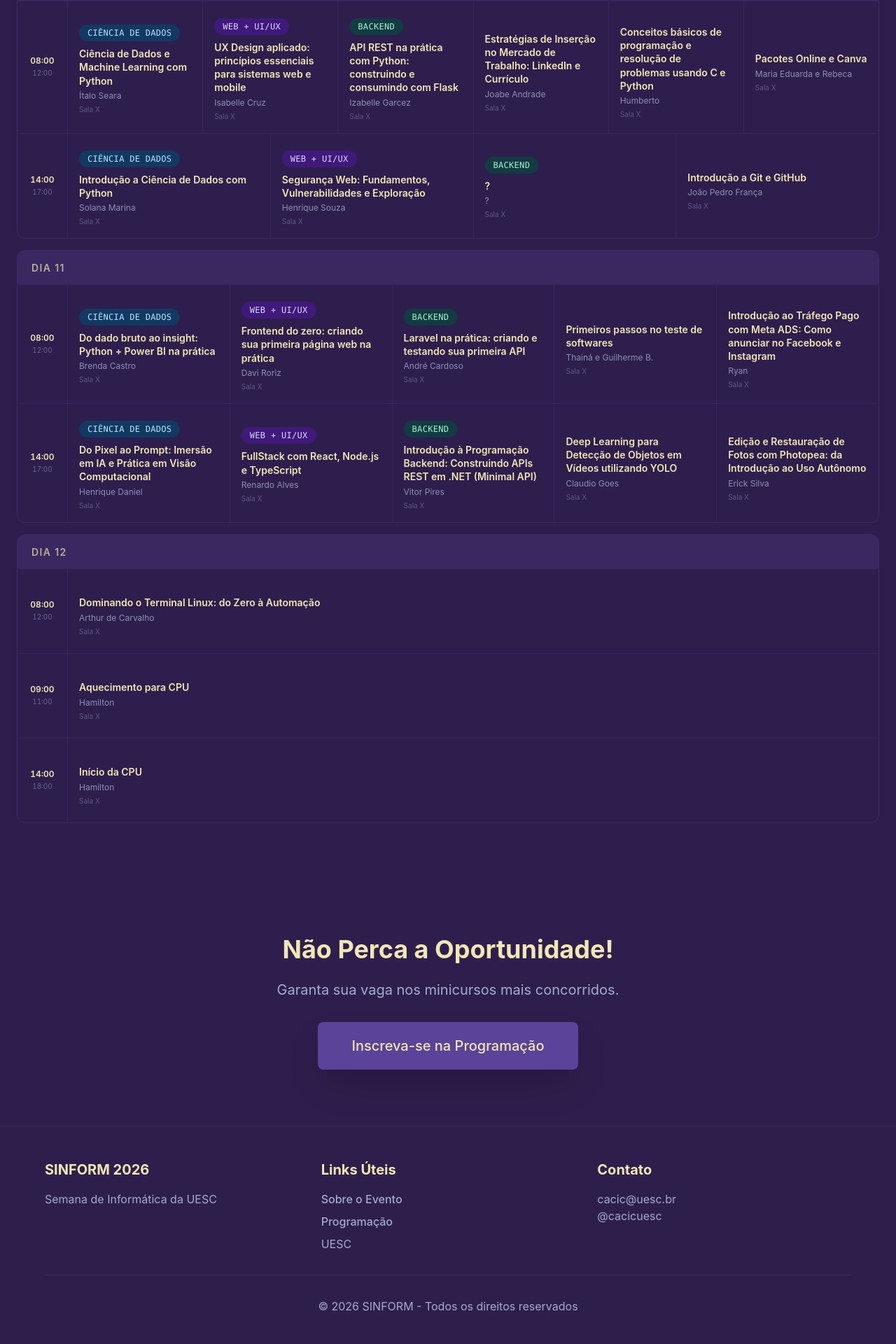
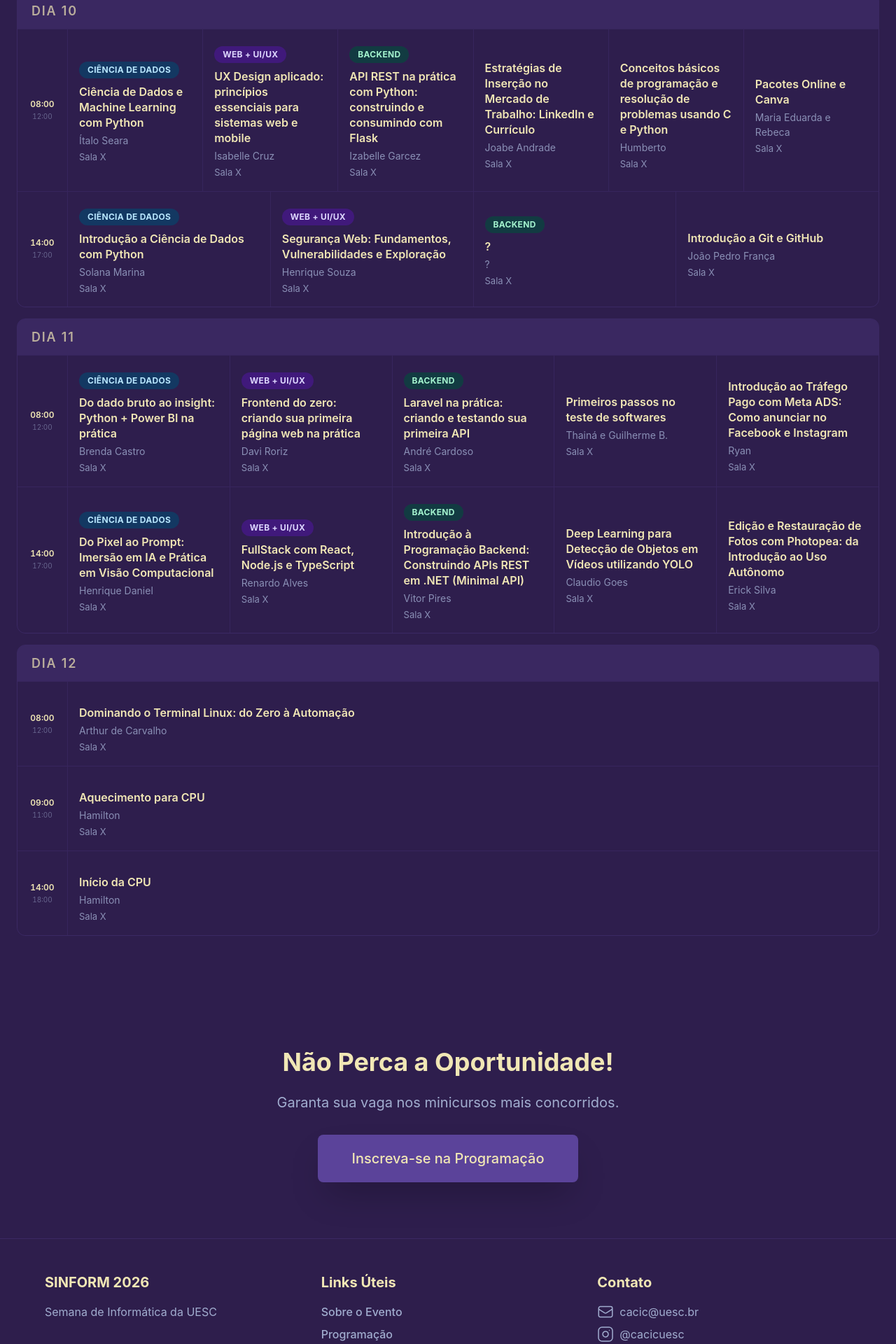
Before and after one commit to artsarchive/sinform-site, a React (Vite) app: page / in a window 1280 px wide. Shown: the part 2613-4533 px from the top of the page at 70% size. Built offline with nearby package versions, Linux system fonts and the light colour scheme.

Commit message:
feat: alter footer and light mode

```diff
--- a/src/app/App.tsx
+++ b/src/app/App.tsx
@@ -18,7 +18,7 @@ export default function App() {
   };
 
   return (
-    <div className={`min-h-screen transition-colors duration-500 ${isDarkMode ? 'bg-[#2E1E4D]' : 'bg-[#F1E7B5]'}`}>
+    <div className={`min-h-screen transition-colors duration-500 ${isDarkMode ? 'bg-[#2E1E4D]' : 'bg-[#FFFFFF]'}`}>
       <Header
         isDarkMode={isDarkMode}
         setIsDarkMode={setIsDarkMode}
--- a/src/app/components/Footer.tsx
+++ b/src/app/components/Footer.tsx
@@ -1,11 +1,25 @@
+import { useState } from "react";
+
 interface FooterProps {
   isDarkMode: boolean;
   scrollToSection: (id: string) => void;
 }
 
 export function Footer({ isDarkMode, scrollToSection }: FooterProps) {
+  const [showToast, setShowToast] = useState(false);
+
+    const handleCopyEmail = () => {
+      navigator.clipboard.writeText("cacic@uesc.br");
+      setShowToast(true);
+
+      // Oculta o toast após 3 segundos
+      setTimeout(() => {
+        setShowToast(false);
+      }, 3000);
+    };
+
   return (
-    <footer className={`py-12 px-4 sm:px-6 border-t ${isDarkMode ? 'bg-[#2E1E4D]/50 border-[#5B439A]/30' : 'bg-white/50 border-[#A1ADCF]'}`}>
+    <footer className={`py-12 px-4 sm:px-6 border-t ${isDarkMode ? 'bg-[#2E1E4D]/50 border-[#5B439A]/30' : 'bg-[#5b439a]/15 border-[#A1ADCF]'}`}>
       <div className="container mx-auto max-w-6xl">
         <div className="grid grid-cols-1 md:grid-cols-3 gap-8 mb-8">
           <div>
@@ -39,15 +53,75 @@ export function Footer({ isDarkMode, scrollToSection }: FooterProps) {
             </ul>
           </div>
           <div>
-            <h4 className={`text-xl font-bold mb-4 ${isDarkMode ? 'text-[#F1E7B5]' : 'text-[#2E1E4D]'}`}>
+            <h4
+              className={`text-xl font-bold mb-4 ${
+                isDarkMode ? "text-[#F1E7B5]" : "text-[#2E1E4D]"
+              }`}
+            >
               Contato
             </h4>
-            <p className={`${isDarkMode ? 'text-[#A1ADCF]' : 'text-[#5B439A]'}`}>
-              cacic@uesc.br
+
+            {/* E-mail: Copia para a área de transferência ao clicar */}
+            <p
+              onClick={() => {
+                handleCopyEmail();
+              }}
+              className={`flex items-center gap-2 cursor-pointer transition-opacity hover:opacity-80 mb-2 ${
+                isDarkMode ? "text-[#A1ADCF]" : "text-[#5B439A]"
+              }`}
+              title="Clique para copiar o e-mail"
+            >
+              <svg
+                xmlns="http://www.w3.org/2000/svg"
+                fill="none"
+                viewBox="0 0 24 24"
+                strokeWidth={1.5}
+                stroke="currentColor"
+                className="w-6 h-6"
+              >
+                <path
+                  strokeLinecap="round"
+                  strokeLinejoin="round"
+                  d="M21.75 6.75v10.5a2.25 2.25 0 0 1-2.25 2.25h-15a2.25 2.25 0 0 1-2.25-2.25V6.75m19.5 0A2.25 2.25 0 0 0 19.5 4.5h-15a2.25 2.25 0 0 0-2.25 2.25m19.5 0v.243a2.25 2.25 0 0 1-1.07 1.916l-7.5 4.615a2.25 2.25 0 0 1-2.36 0L3.32 8.91a2.25 2.25 0 0 1-1.07-1.916V6.75"
+                />
+              </svg>
+              <span>cacic@uesc.br</span>
             </p>
-            <p className={`${isDarkMode ? 'text-[#A1ADCF]' : 'text-[#5B439A]'}`}>
-              @cacicuesc
-            </p>
+
+            {/* Instagram: Abre o link em uma nova aba */}
+            <a
+              href="https://instagram.com/cacicuesc"
+              target="_blank"
+              rel="noopener noreferrer"
+              className={`flex items-center gap-2 transition-opacity hover:opacity-80 ${
+                isDarkMode ? "text-[#A1ADCF]" : "text-[#5B439A]"
+              }`}
+              title="Visitar Instagram"
+            >
+              <svg
+                xmlns="http://www.w3.org/2000/svg"
+                width="24"
+                height="24"
+                viewBox="0 0 24 24"
+                fill="none"
+                stroke="currentColor"
+                strokeWidth="1.5"
+                strokeLinecap="round"
+                strokeLinejoin="round"
+                className="w-6 h-6"
+              >
+                <rect x="2" y="2" width="20" height="20" rx="5" ry="5"></rect>
+                <path d="M16 11.37A4 4 0 1 1 12.63 8 4 4 0 0 1 16 11.37z"></path>
+                <line x1="17.5" y1="6.5" x2="17.51" y2="6.5"></line>
+              </svg>
+              <span>@cacicuesc</span>
+            </a>
+
+            {showToast && (
+              <div className="fixed bottom-6 left-1/2 transform -translate-x-1/2 bg-gray-800 text-white text-sm px-4 py-2 rounded shadow-lg z-50 animate-bounce">
+                E-mail copiado!
+              </div>
+            )}
           </div>
         </div>
         <div className={`text-center pt-8 border-t ${isDarkMode ? 'border-[#5B439A]/30 text-[#A1ADCF]' : 'border-[#A1ADCF] text-[#5B439A]'}`}>
--- a/src/app/components/Header.tsx
+++ b/src/app/components/Header.tsx
@@ -8,7 +8,7 @@ interface HeaderProps {
 
 export function Header({ isDarkMode, setIsDarkMode, scrollToSection }: HeaderProps) {
   return (
-    <header className={`fixed top-0 left-0 right-0 z-50 transition-all duration-300 ${isDarkMode ? 'bg-[#2E1E4D]/95' : 'bg-[#F1E7B5]/95'} backdrop-blur-sm border-b ${isDarkMode ? 'border-[#5B439A]/30' : 'border-[#2E1E4D]/20'}`}>
+    <header className={`fixed top-0 left-0 right-0 z-50 transition-all duration-300 ${isDarkMode ? 'bg-[#2E1E4D]/95' : 'bg-[#5b439a]/15'} backdrop-blur-sm border-b ${isDarkMode ? 'border-[#5B439A]/30' : 'border-[#2E1E4D]/20'}`}>
       <div className="container mx-auto px-4 sm:px-6 py-4">
         <nav className="flex items-center justify-between">
           <div className={`text-2xl font-bold tracking-wider ${isDarkMode ? 'text-[#F1E7B5]' : 'text-[#2E1E4D]'}`}>
--- a/src/app/components/Schedule.tsx
+++ b/src/app/components/Schedule.tsx
@@ -247,8 +247,8 @@ export function Schedule({ isDarkMode }: ScheduleProps) {
               className={`rounded-xl overflow-hidden border ${dk ? 'border-[#5B439A]/30' : 'border-[#A1ADCF]/60'}`}
             >
               {/* cabecalho do dia */}
-              <div className={`px-5 py-3 ${dk ? 'bg-[#5B439A]/25' : 'bg-[#2E1E4D]/6'}`}>
-                <span className={`text-sm font-semibold tracking-widest uppercase ${dk ? 'text-[#F1E7B5]/70' : 'text-[#5B439A]'}`}>
+              <div className={`px-5 py-3 ${dk ? 'bg-[#5B439A]/25' : 'bg-[#5b439a]/15'}`}>
+                <span className={`text-[18px] font-semibold tracking-widest uppercase ${dk ? 'text-[#F1E7B5]/70' : 'text-[#5B439A]'}`}>
                   {day.day}
                 </span>
               </div>
@@ -274,7 +274,7 @@ export function Schedule({ isDarkMode }: ScheduleProps) {
                       <div className={`flex flex-col items-center justify-center px-4 py-4 min-w-[72px] border-r ${
                         dk
                           ? 'border-[#5B439A]/20 bg-[#2E1E4D]/30'
-                          : 'border-[#A1ADCF]/40 bg-[#F7F5FF]'
+                          : 'border-[#A1ADCF]/40 bg-[#5b439a]/5'
                       }`}>
                         <span className={`text-xs font-semibold tabular-nums ${dk ? 'text-[#F1E7B5]' : 'text-[#2E1E4D]'}`}>
                           {slot.startTime}
@@ -295,27 +295,27 @@ export function Schedule({ isDarkMode }: ScheduleProps) {
                           >
                             <div className="flex flex-col justify-center py-2">
                               {event.tipo === 'minicurso-trilha' && (
-                                <span className={`text-xs font-mono tracking-wide px-3 py-1 rounded-full w-fit ${trilhaCores[event.trilha]}`}>
+                                <span className={`text-xs font-bold tracking-wide px-3 py-1 rounded-full w-fit ${trilhaCores[event.trilha]}`}>
                                   {event.trilha}
                                 </span>
                               )}
                             </div>
 
-                            <p className={`text-sm font-semibold leading-snug ${dk ? 'text-[#F1E7B5]' : 'text-[#2E1E4D]'}`}>
+                            <p className={`text-[16x] font-semibold leading-snug ${dk ? 'text-[#F1E7B5]' : 'text-[#2E1E4D]'}`}>
                               {event.title}
                             </p>
-                            <p className={`text-xs mt-1 ${dk ? 'text-[#A1ADCF]/80' : 'text-[#5B439A]/80'}`}>
+                            <p className={`text-[14px] mt-1 ${dk ? 'text-[#A1ADCF]/80' : 'text-[#5B439A]/80'}`}>
                               {event.speaker}
                             </p>
 
                             {event.tipo === 'palestra' && (
-                              <p className={`text-xs mt-1 italic ${dk ? 'text-[#F1E7B5]/70' : 'text-[#5B439A]/75'}`}>
+                              <p className={`text-[14px] mt-1 italic ${dk ? 'text-[#F1E7B5]/70' : 'text-[#5B439A]/75'}`}>
                                 {event.speakerDescription}
                               </p>
                             )}
 
                             {event.room !== 'Sala y' && (
-                              <p className={`text-[10px] mt-1 ${dk ? 'text-[#A1ADCF]/40' : 'text-[#5B439A]/40'}`}>
+                              <p className={`text-[13px] mt-1 ${dk ? 'text-[#A1ADCF]/80' : 'text-[#5B439A]/80'}`}>
                                 {event.room}
                               </p>
                             )}
```
Also changed, not shown: public/favicon.svg, public/logo.svg (added).
